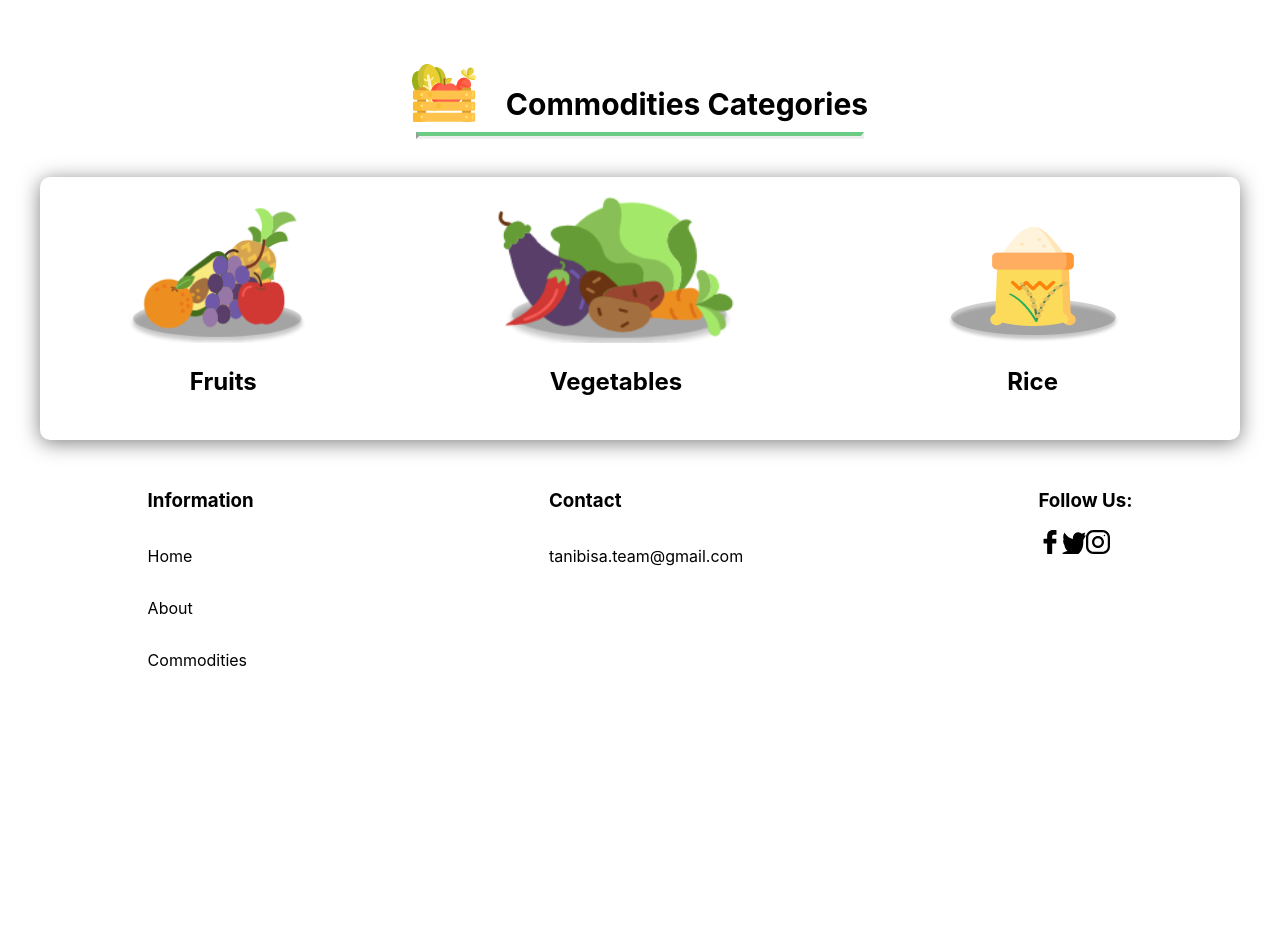
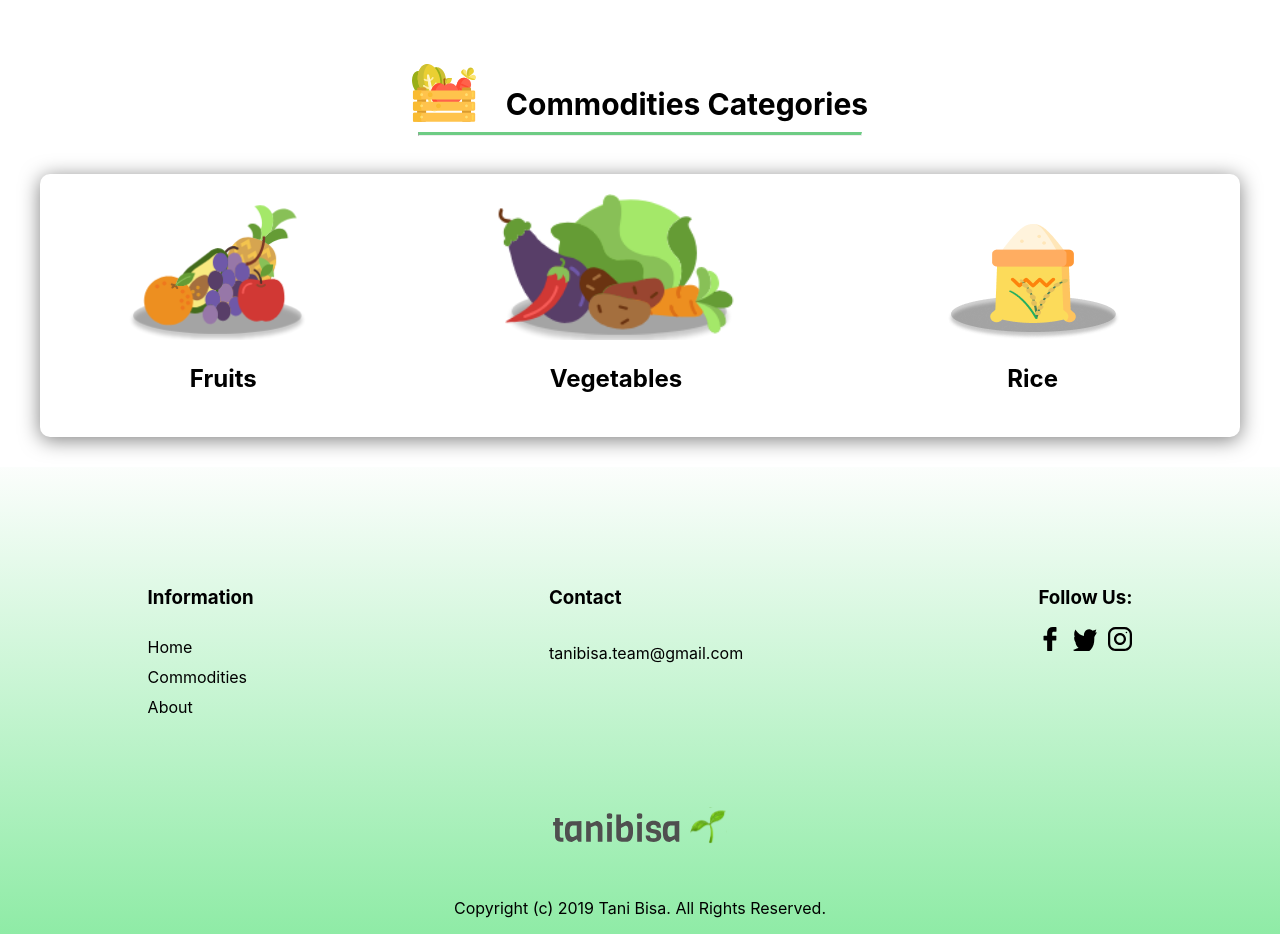
Before and after one commit to jobegood49/tanibisa-frontend, a React (Create React App) app: page / in a window 1280 px wide. Shown: the part 640-1574 px from the top of the page. Before the commit the page ends 1326 px from the top, so only its background shows below. Built offline with nearby package versions, Linux system fonts and the light colour scheme; no server answers; a web font is replaced by a local one.

Commit message:
implement footer with styling

```diff
--- a/src/components/Categories.js
+++ b/src/components/Categories.js
@@ -32,9 +32,8 @@ const StyledH1 = styled.h1`
 
 const StyledHr = styled.hr`
   margin-top: -15px;
-  border-width: 3px;
   width: 442px;
-  border-top: 4px solid #6dcc84;
+  border-top: 3px solid #6dcc84;
 `;
 
 const IconContainers = styled.div`
--- a/src/components/Footer.js
+++ b/src/components/Footer.js
@@ -1,21 +1,49 @@
 import React from 'react';
+import styled from 'styled-components';
 
-import styled from 'styled-components';
+import { Link } from 'react-router-dom';
 
 const Section = styled.section`
   display: flex;
   justify-content: center;
   flex-direction: column;
+  background: linear-gradient(
+    hsla(135, 47%, 99%, 1),
+    hsla(135, 70%, 53%, 0.55)
+  );
 `;
 
 const FooterText = styled.div`
   display: flex;
   justify-content: space-around;
+  margin-top: 100px;
 `;
 
 const StyledDiv = styled.div`
   display: flex;
   flex-direction: column;
+`;
+
+const StyledLink = styled(Link)`
+  text-decoration: none;
+  color: #000;
+  margin-top: 10px;
+`;
+
+const SocialMediaIcons = styled.div`
+  display: flex;
+  justify-content: space-between;
+`;
+
+const Logo = styled.div`
+  display: flex;
+  justify-content: center;
+  margin-top: 90px;
+`;
+
+const Copyright = styled.p`
+  text-align: center;
+  margin-top: 50px;
 `;
 
 const Information = styled.div``;
@@ -25,9 +53,9 @@ const Footer = () => {
       <FooterText>
         <StyledDiv>
           <h3>Information</h3>
-          <p>Home</p>
-          <p>About</p>
-          <p>Commodities</p>
+          <StyledLink to="/">Home</StyledLink>
+          <StyledLink to="/commodities">Commodities</StyledLink>
+          <StyledLink to="/about">About</StyledLink>
         </StyledDiv>
         <StyledDiv>
           <h3>Contact</h3>
@@ -35,13 +63,20 @@ const Footer = () => {
         </StyledDiv>
         <StyledDiv>
           <h3>Follow Us:</h3>
-          <div>
+          <SocialMediaIcons>
             <img src="/assets/images/facebook-logo.svg" alt="facebook logo" />
             <img src="/assets/images/twitter-logo.svg" alt="twitter logo" />
             <img src="/assets/images/instagram-logo.svg" alt="instagram logo" />
-          </div>
+          </SocialMediaIcons>
         </StyledDiv>
       </FooterText>
+      <Logo>
+        <Link to="/">
+          <img src="/assets/logo/tanibisa-logo.svg" alt="tanibisa logo" />
+        </Link>
+      </Logo>
+
+      <Copyright>Copyright (c) 2019 Tani Bisa. All Rights Reserved.</Copyright>
     </Section>
   );
 };
```
